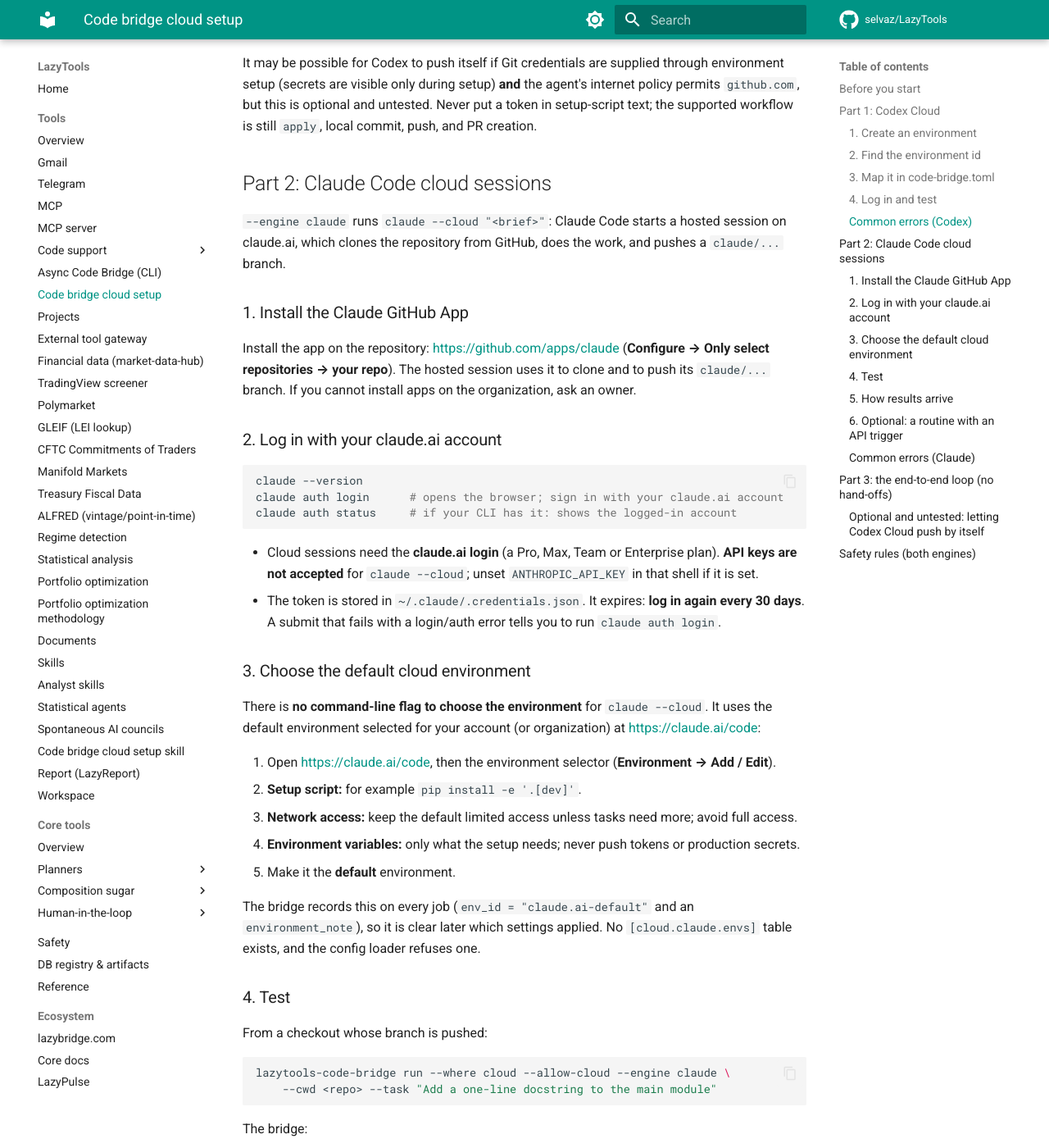
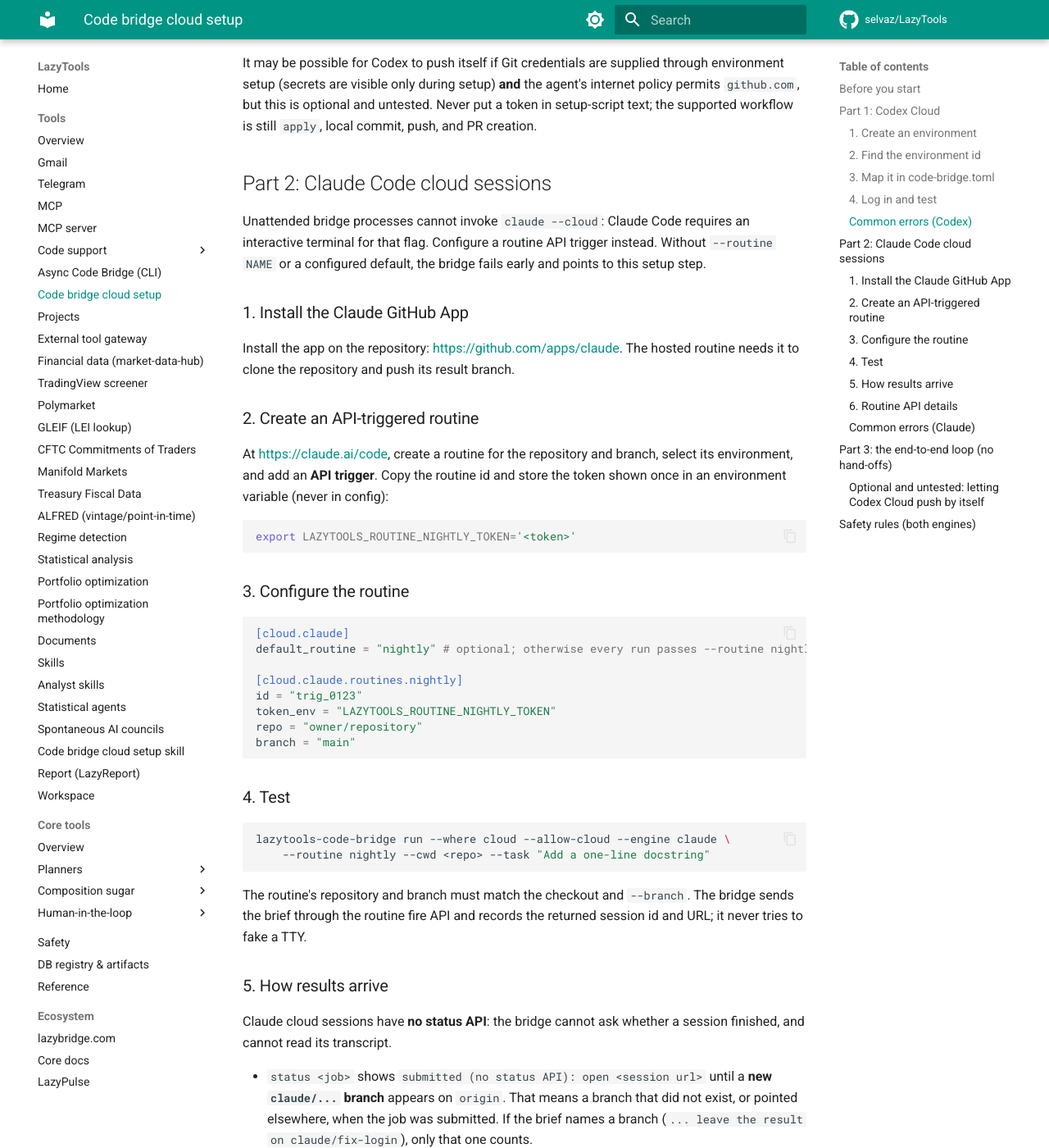
Before and after one commit to selvaz/LazyTools, an MkDocs documentation site: the page built from docs/code-bridge-cloud-setup.md, in a window 1280 px wide and 1400 px high, scrolled down 3816 px. Shown: the whole window at 82% size. Built offline with MkDocs 1.6.1 and Material for MkDocs 9.7.7, drawn with Linux system fonts in a browser that asks for light colours; comment, search, counter and statistics services are not loaded; some of the changed text lies outside the part shown.

Commit message:
code bridge: unattended Claude cloud jobs via routines; detached PR worktrees (#246)
claude --cloud requires a TTY, so unattended Claude cloud jobs use the routine fire API (fail early with the setup step otherwise). PR submit/apply worktrees are created detached at the PR head and push HEAD to the recorded branch, so a branch checked out elsewhere no longer breaks landing.

````diff
--- a/docs/code-bridge-cloud-setup.md
+++ b/docs/code-bridge-cloud-setup.md
@@ -161,69 +161,49 @@
 
 ## Part 2: Claude Code cloud sessions
 
-`--engine claude` runs `claude --cloud "<brief>"`: Claude Code starts a hosted
-session on claude.ai, which clones the repository from GitHub, does the work,
-and pushes a `claude/...` branch.
+Unattended bridge processes cannot invoke `claude --cloud`: Claude Code
+requires an interactive terminal for that flag. Configure a routine API
+trigger instead. Without `--routine NAME` or a configured default, the bridge
+fails early and points to this setup step.
 
 ### 1. Install the Claude GitHub App
 
-Install the app on the repository: <https://github.com/apps/claude>
-(**Configure → Only select repositories → your repo**). The hosted session
-uses it to clone and to push its `claude/...` branch. If you cannot install
-apps on the organization, ask an owner.
+Install the app on the repository: <https://github.com/apps/claude>. The
+hosted routine needs it to clone the repository and push its result branch.
 
-### 2. Log in with your claude.ai account
+### 2. Create an API-triggered routine
+
+At <https://claude.ai/code>, create a routine for the repository and branch,
+select its environment, and add an **API trigger**. Copy the routine id and
+store the token shown once in an environment variable (never in config):
 
 ```bash
-claude --version
-claude auth login      # opens the browser; sign in with your claude.ai account
-claude auth status     # if your CLI has it: shows the logged-in account
+export LAZYTOOLS_ROUTINE_NIGHTLY_TOKEN='<token>'
 ```
 
-- Cloud sessions need the **claude.ai login** (a Pro, Max, Team or Enterprise
-  plan). **API keys are not accepted** for `claude --cloud`; unset
-  `ANTHROPIC_API_KEY` in that shell if it is set.
-- The token is stored in `~/.claude/.credentials.json`. It expires: **log in
-  again every 30 days**. A submit that fails with a login/auth error tells you
-  to run `claude auth login`.
+### 3. Configure the routine
 
-### 3. Choose the default cloud environment
+```toml
+[cloud.claude]
+default_routine = "nightly" # optional; otherwise every run passes --routine nightly
 
-There is **no command-line flag to choose the environment** for
-`claude --cloud`. It uses the default environment selected for your account
-(or organization) at <https://claude.ai/code>:
-
-1. Open <https://claude.ai/code>, then the environment selector (**Environment
-   → Add / Edit**).
-2. **Setup script:** for example `pip install -e '.[dev]'`.
-3. **Network access:** keep the default limited access unless tasks need
-   more; avoid full access.
-4. **Environment variables:** only what the setup needs; never push tokens or
-   production secrets.
-5. Make it the **default** environment.
-
-The bridge records this on every job (`env_id = "claude.ai-default"` and an
-`environment_note`), so it is clear later which settings applied. No
-`[cloud.claude.envs]` table exists, and the config loader refuses one.
+[cloud.claude.routines.nightly]
+id = "trig_0123"
+token_env = "LAZYTOOLS_ROUTINE_NIGHTLY_TOKEN"
+repo = "owner/repository"
+branch = "main"
+```
 
 ### 4. Test
 
-From a checkout whose branch is pushed:
-
 ```bash
 lazytools-code-bridge run --where cloud --allow-cloud --engine claude \
-    --cwd <repo> --task "Add a one-line docstring to the main module"
+    --routine nightly --cwd <repo> --task "Add a one-line docstring"
 ```
 
-The bridge:
-
-1. checks that the branch (current, or `--branch B`) is on `origin` **at the
-   same commit** as your local branch. If you have unpushed commits it refuses
-   and shows the `git push` command. It never pushes for you;
-2. if your checkout is on a different branch, runs `claude` from a temporary
-   worktree on `B` and removes it afterwards (`claude --cloud` has no
-   `--branch` flag: it uses the current branch);
-3. records the session id and URL that `claude` prints.
+The routine's repository and branch must match the checkout and `--branch`.
+The bridge sends the brief through the routine fire API and records the
+returned session id and URL; it never tries to fake a TTY.
 
 ### 5. How results arrive
 
@@ -246,7 +226,7 @@
   concurrency place until you `cancel` it. `cancel` stops tracking only: stop
   the session itself at its URL.
 
-### 6. Optional: a routine with an API trigger
+### 6. Routine API details
 
 A **routine** is a saved Claude Code cloud task with its own repository,
 branch, environment and prompt. Firing one over HTTP needs no local `claude`
--- a/docs/code-bridge.md
+++ b/docs/code-bridge.md
@@ -1176,49 +1176,29 @@
 
 ### Claude cloud sessions (`--engine claude`)
 
-Setup (GitHub App, `claude auth login`, default environment at claude.ai/code,
-optional routine) is in [Cloud setup → Part 2](code-bridge-cloud-setup.md#part-2-claude-code-cloud-sessions).
-
-**Submit, CLI mode (default).** The bridge runs `claude --cloud "<brief>"
---output-format json` with no shell in between (`CLAUDE_BIN`, then `PATH`; a
-Windows `.cmd` shim is never executed). It retries once without
-`--output-format` if the CLI rejects that option. The hosted VM clones from
-GitHub and `--cloud` has no `--branch` flag, so the bridge:
-
-1. fetches the branch (`--branch`, default the current one) and **refuses**
-   if it is not on `origin` or the local branch differs from `origin/<branch>`.
-   It prints the `git push` command and **never pushes for you**;
-2. runs `claude` in your checkout if it is already on that branch, otherwise
-   in a temporary worktree on it (`cloud-worktrees/<job>-submit`, removed
-   after the submit);
-3. records the session id, URL and the raw output line (redacted). The
-   documented JSON shape is `{ok, session_id, url}`; a session URL or a
-   `session_...` id in plain text is accepted too.
-
-Auth is the claude.ai OAuth login (`claude auth login`; renewed every 30 days).
-API keys are not accepted. A login or auth failure says so. The cloud
-environment is the one selected at claude.ai/code. There is no CLI flag for
-it, so the job records `env_id = "claude.ai-default"` and an
-`environment_note`, and a `[cloud.claude.envs]` table is refused.
-
-**Submit, routine mode (`--routine NAME`).** `POST
-https://api.anthropic.com/v1/claude_code/routines/{id}/fire` with
-`Authorization: Bearer <token>`, `anthropic-version: 2026-10-21` and body
-`{"text": "<brief>"}`. The response's `claude_code_session_id` and
-`claude_code_session_url` are recorded (`cloud_mode = "routine"`,
-`env_id = "routine:NAME"`). The routine is configured as:
+Setup (GitHub App, routine API trigger, and token environment variable) is in
+[Cloud setup → Part 2](code-bridge-cloud-setup.md#part-2-claude-code-cloud-sessions).
+
+**Submit, routine mode (`--routine NAME` or configured default).** The bridge is
+non-interactive, while `claude --cloud` requires an interactive terminal.
+Therefore unattended Claude jobs must use a routine API trigger; the bridge
+fails before invoking Claude when none is configured. Set an optional default:
 
 ```toml
+[cloud.claude]
+default_routine = "nightly"
+
 [cloud.claude.routines.nightly]
 id = "trig_0123"
 token_env = "LAZYTOOLS_ROUTINE_NIGHTLY_TOKEN"   # env var NAME; a literal token key is refused
-repo = "owner/repository"                        # the repository selected in the routine
-branch = "main"                                  # the branch selected in the routine
-```
-
-The token is read from that variable at submit, never stored, and masked in
-any error. The bridge verifies that `--cwd` and `--branch` match `repo` and
-`branch`, so it never monitors or diffs a checkout unrelated to the routine.
+repo = "owner/repository"                        # repository selected in the routine
+branch = "main"                                  # branch selected in the routine
+```
+
+Alternatively pass `--routine nightly`. The bridge posts the brief to the
+routine fire endpoint and records its session id and URL. The token is read
+from the named environment variable, never stored, and masked in errors. The
+bridge verifies that `--cwd` and `--branch` match the routine settings.
 
 **No status API (impossible by design).** Anthropic documents no endpoint
 to poll a cloud session's state or read its transcript, so the bridge cannot
````
Also changed, not shown: docs/skills-code-bridge-cloud-setup.md (+1 -1 lines), src/lazytools/skills/agent_skills/code-bridge-cloud-setup/SKILL.md (+9 -16 lines), 5 other files.
